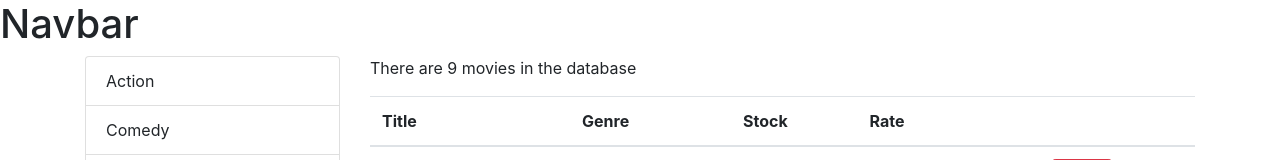
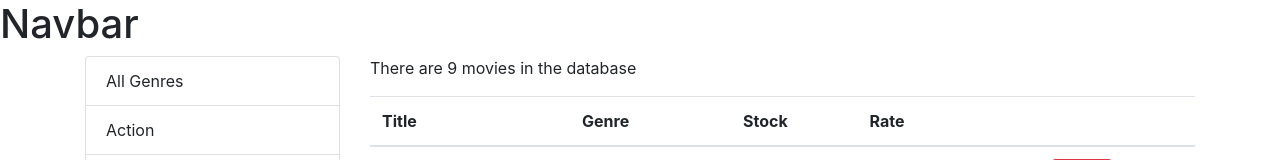
Before and after one commit to Barry36/vidly, a React (Create React App) app in the folder vidly/: page / in a window 1280 px wide. Shown: the top 160 px of the page. Built offline with nearby package versions, Linux system fonts and the light colour scheme.

Commit message:
add All Genres to the genre filtering list

```diff
--- a/vidly/src/component/movies.jsx
+++ b/vidly/src/component/movies.jsx
@@ -15,9 +15,10 @@ class Movies extends Component {
   };
 
   componentDidMount() {
+    const genres = [{ name: "All Genres" }, ...getGenres()];
     this.setState({
       movies: getMovies(),
-      genres: getGenres(),
+      genres,
     });
   }
 
@@ -40,7 +41,7 @@ class Movies extends Component {
   };
 
   handleGenreSelect = (genre) => {
-    this.setState({ selectedGenre: genre });
+    this.setState({ selectedGenre: genre, currentPage: 1 });
   };
 
   testState = () => {
@@ -59,19 +60,13 @@ class Movies extends Component {
     }
 
     // Pagination happens here
-
-    console.log("selectedGenre", selectedGenre, allMovies);
     let filteredMovies = [];
-
-    if (Object.keys(selectedGenre).length !== 0) {
+    if (Object.keys(selectedGenre).length !== 0 && selectedGenre._id) {
       filteredMovies = allMovies.filter(
         (m) => m.genre._id === selectedGenre._id
       );
-
-      console.log("Barry");
     } else {
       filteredMovies = allMovies;
-      console.log("Hannah");
     }
 
     console.log("filteredMovies", filteredMovies);
```
